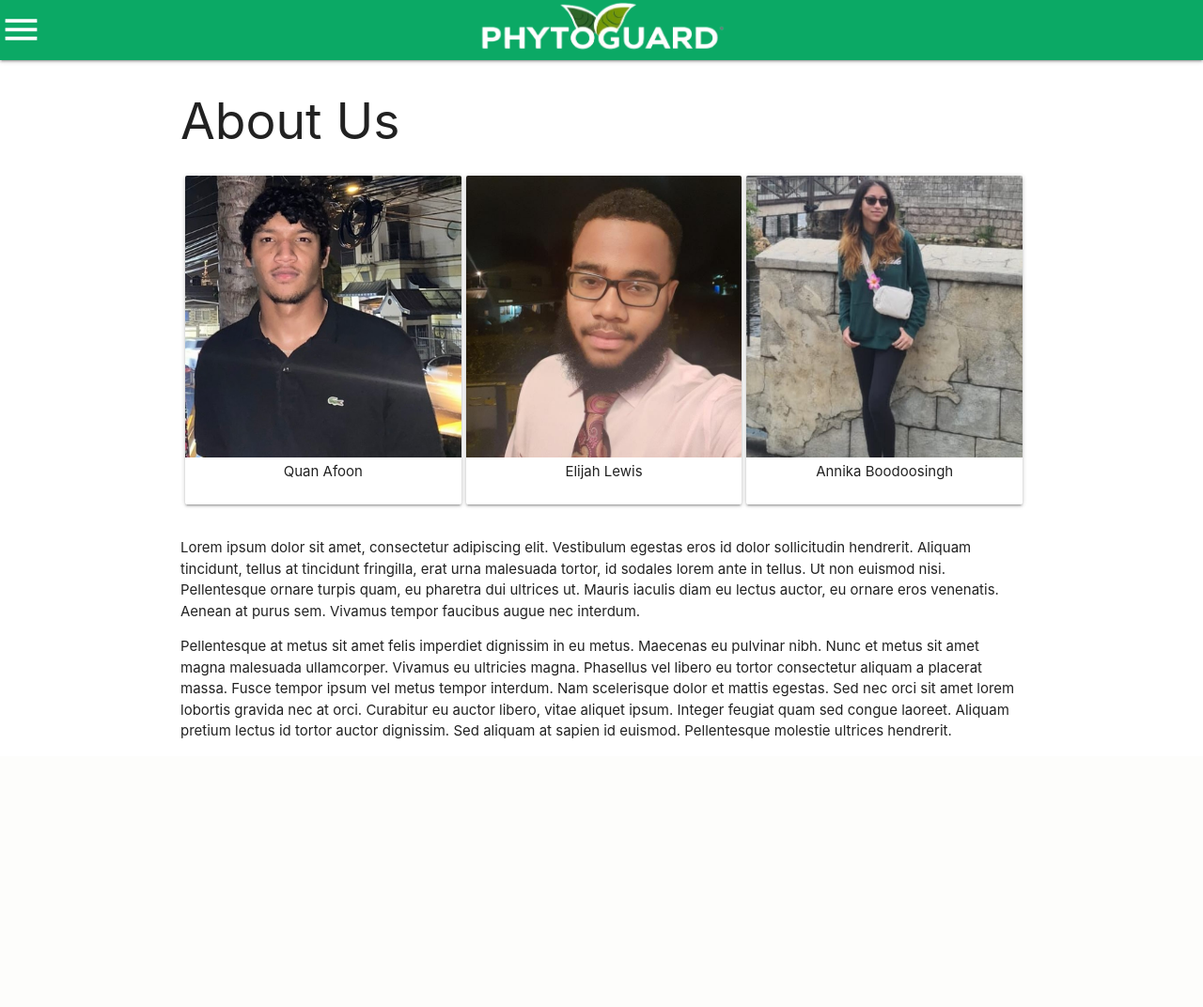
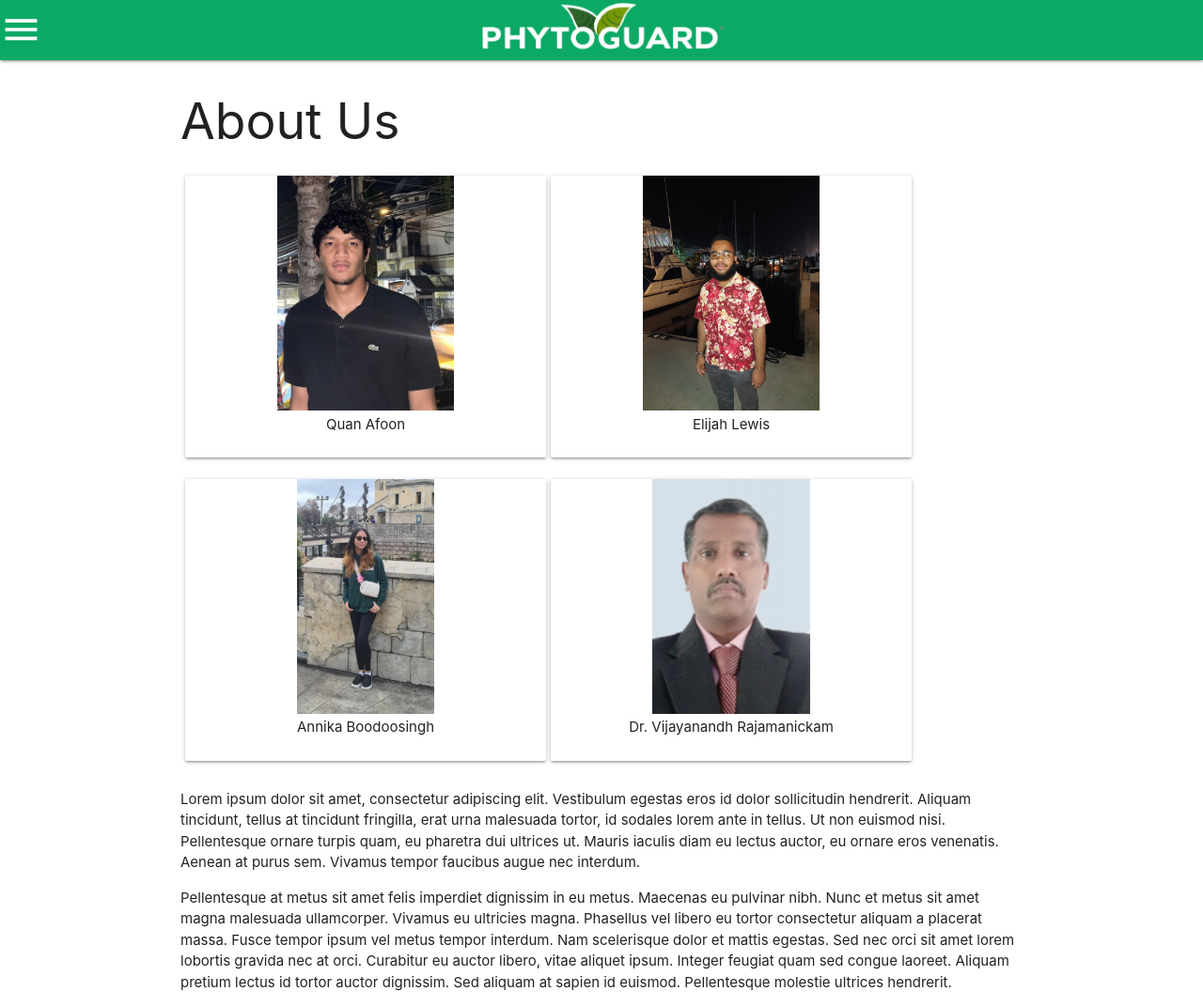
Before and after one commit to K-Means-Necessary-INFO-3604/Cucurbit-Disease-Detection, a Flask app: page /aboutUsPage in a window 1280 px wide. Shown: the whole page at 94% size. Before the commit the page ends 787 px from the top, so only its background shows below. Run offline with Flask 3, Linux system fonts and the light colour scheme.

Commit message:
CSS changes for aboutUs

```diff
--- a/App/templates/aboutUs.html
+++ b/App/templates/aboutUs.html
@@ -13,16 +13,15 @@
         .card{
             margin-left:5px;
             width:30vw;
-            height:350px;
+            height:300px;
         }
         .card-image{
-            height:300px;
+            height:250px;
             width:100%;
         }
         img{
             height:100%;
-            width: 100%;
-            object-fit:cover;
+            object-fit:contain;
         }
         .desciption{
             margin-top: 100px;
@@ -38,7 +37,6 @@
 
     <h2>About Us</h2>
 
-    <div class="row">
         <div class="set">
             <div class="card">
                 <div class="card-image">
@@ -56,6 +54,8 @@
                         Elijah Lewis
                     </div>
             </div>
+        </div>
+        <div class="set">
             <div class="card">
                 <div class="card-image">
                     <img src="/static/images/annika.jpg">
@@ -64,8 +64,15 @@
                     Annika Boodoosingh
                 </div>
             </div>
+            <div class="card">
+                <div class="card-image">
+                    <img src="/static/images/vijay.jpg">
+                </div>
+                <div class="name">
+                    Dr. Vijayanandh Rajamanickam
+                </div>
+            </div>
         </div>
-    </div>
     <div class="description">
         <p>Lorem ipsum dolor sit amet, consectetur adipiscing elit. Vestibulum egestas eros id dolor sollicitudin hendrerit. Aliquam tincidunt, tellus at tincidunt fringilla, erat urna malesuada tortor, id sodales lorem ante in tellus. Ut non euismod nisi. Pellentesque ornare turpis quam, eu pharetra dui ultrices ut. Mauris iaculis diam eu lectus auctor, eu ornare eros venenatis. Aenean at purus sem. Vivamus tempor faucibus augue nec interdum.</p>
         <p>Pellentesque at metus sit amet felis imperdiet dignissim in eu metus. Maecenas eu pulvinar nibh. Nunc et metus sit amet magna malesuada ullamcorper. Vivamus eu ultricies magna. Phasellus vel libero eu tortor consectetur aliquam a placerat massa. Fusce tempor ipsum vel metus tempor interdum. Nam scelerisque dolor et mattis egestas. Sed nec orci sit amet lorem lobortis gravida nec at orci. Curabitur eu auctor libero, vitae aliquet ipsum. Integer feugiat quam sed congue laoreet. Aliquam pretium lectus id tortor auctor dignissim. Sed aliquam at sapien id euismod. Pellentesque molestie ultrices hendrerit.</p>
```
Also changed, not shown: App/static/images/elijah.jpg, App/static/images/vijay.jpg (added).
